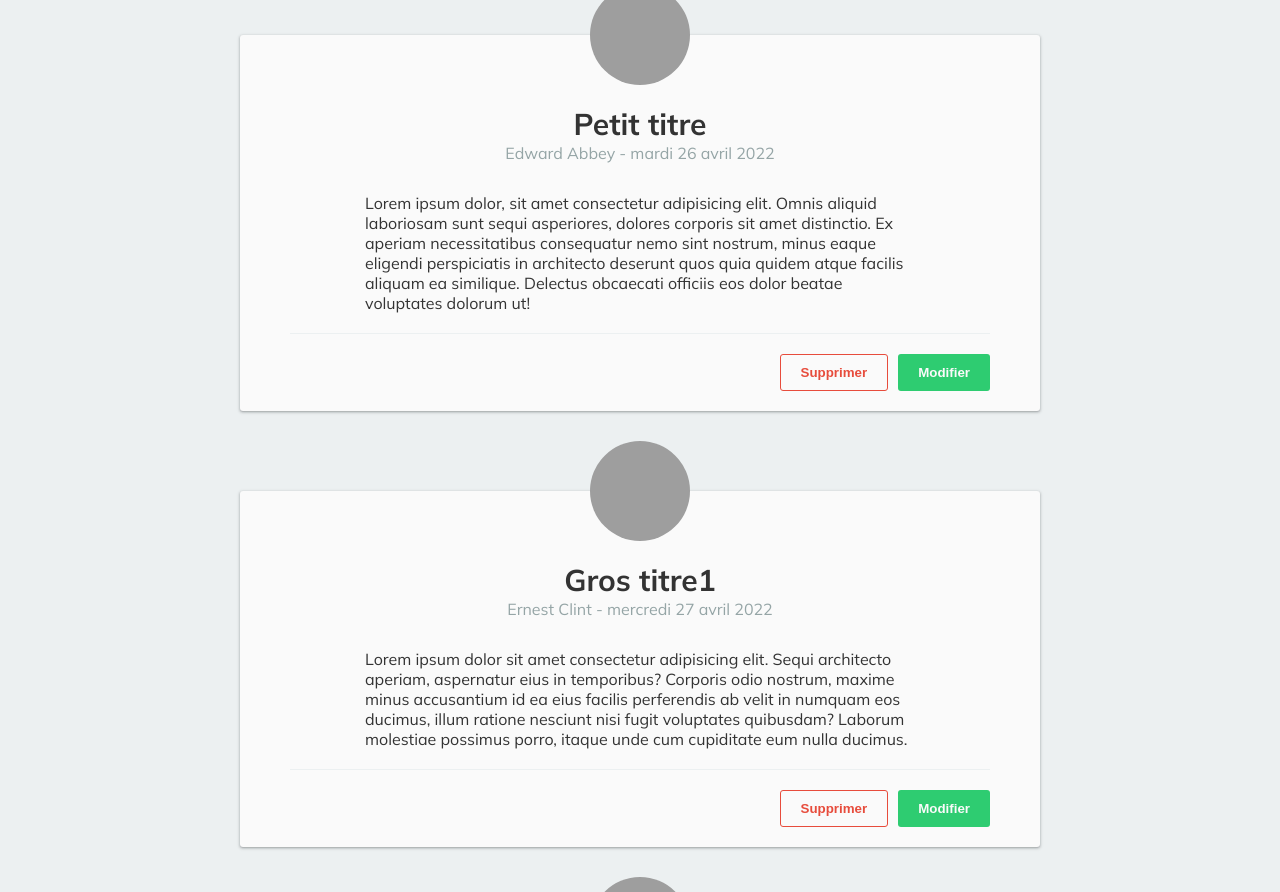
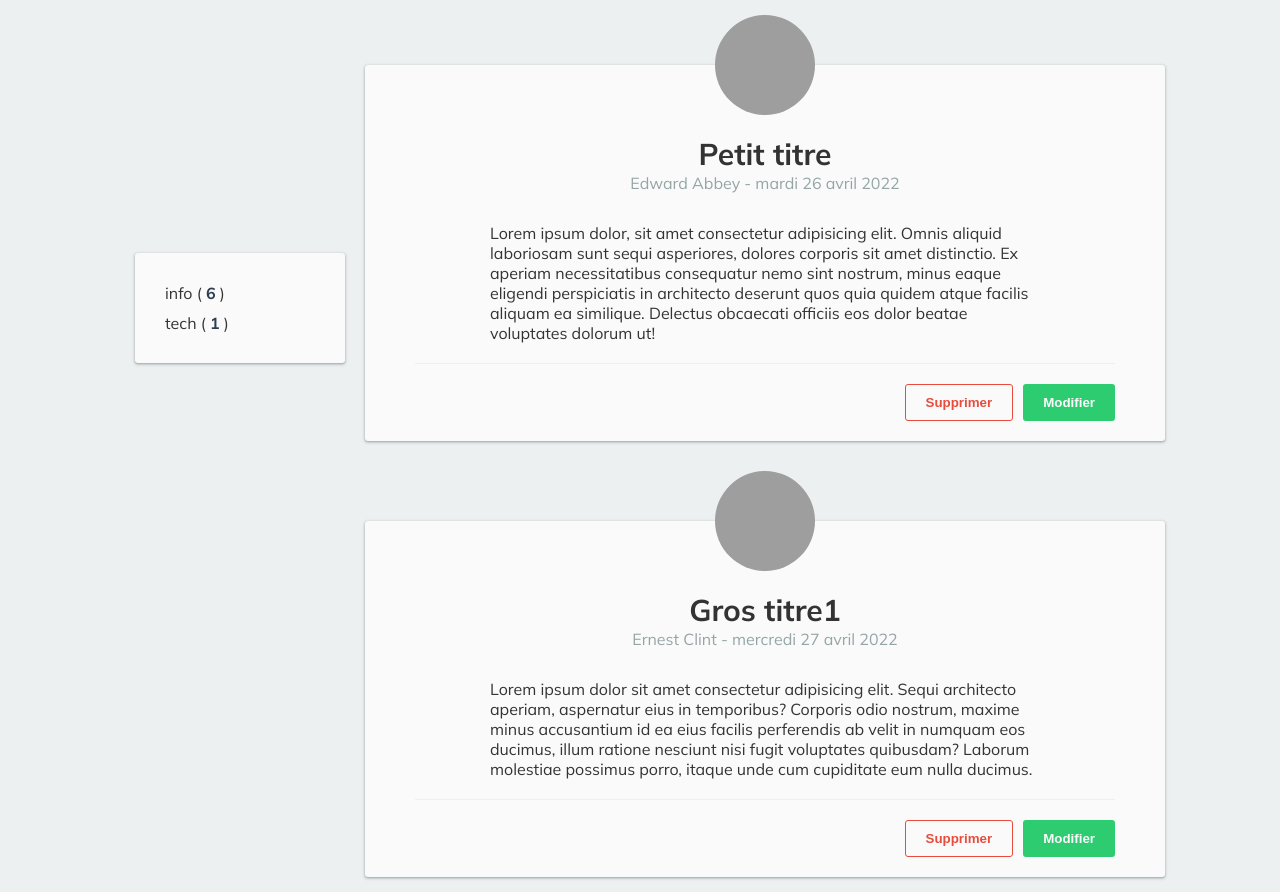
Before and after one commit to Younes80/blog-webpack, a website built with webpack: page src/index.html in a window 1280 px wide. Shown: the part 1573-2465 px from the top of the page. Built offline with nearby package versions, Linux system fonts and the light colour scheme; data requests are answered from the project's data file; grey boxes are pictures that could not be loaded.

Commit message:
modification update atricle

```diff
--- a/db.json
+++ b/db.json
@@ -53,6 +53,15 @@
       "content": "Lorem ipsum dolor sit amet consectetur adipisicing elit. Sequi architecto aperiam, aspernatur eius in temporibus? Corporis odio nostrum, maxime minus accusantium id ea eius facilis perferendis ab velit in numquam eos ducimus, illum ratione nesciunt nisi fugit voluptates quibusdam? Laborum molestiae possimus porro, itaque unde cum cupiditate eum nulla ducimus.",
       "createdAt": "Wed Apr 27 2022 08:19:50 GMT+0200 (heure d’été d’Europe centrale)",
       "id": 6
+    },
+    {
+      "author": "Ernest Clint",
+      "img": "https://randomuser.me/api/portraits/men/73.jpg",
+      "category": "tech",
+      "title": "Technologie",
+      "content": "Nulla tempus ligula nec augue viverra, a ultricies tellus tempus. Morbi non congue orci. Fusce sed eleifend massa. Nulla facilisi. In imperdiet arcu non turpis suscipit, in tincidunt velit ultrices. Quisque vestibulum libero sit amet eros pharetra, a pharetra elit dapibus. Nulla pretium, lorem vitae pharetra dapibus, diam leo varius ligula, ut luctus enim orci et libero. Aliquam tincidunt nisl at nisi tristique, at varius lacus venenatis. Nulla in interdum sem, vitae facilisis ex. Maecenas euismod nisl ex, et lobortis enim sagittis sed. Vivamus venenatis mattis convallis. Maecenas eget accumsan quam. Aenean ornare neque a leo commodo, vel volutpat tellus mattis. Class aptent taciti sociosqu ad litora torquent per conubia nostra, per inceptos himenaeos. Nunc et ex eu ex tempus facilisis. Donec ac tortor ut nunc semper dignissim eu interdum sapien.",
+      "createdAt": "Wed Apr 27 2022 14:37:12 GMT+0200 (heure d’été d’Europe centrale)",
+      "id": 7
     }
   ]
 }
--- a/src/assets/styles/_base.scss
+++ b/src/assets/styles/_base.scss
@@ -43,3 +43,7 @@ a {
 	color: var(--text);
 	text-decoration: none;
 }
+
+strong {
+	color: var(--accent);
+}
--- a/src/index.html
+++ b/src/index.html
@@ -33,6 +33,9 @@
 				</div>
 			</header>
 			<div class="content">
+				<div class="sidebar">
+					<ul class="categories"></ul>
+				</div>
 				<div class="articles-container"></div>
 			</div>
 			<footer>© blog</footer>
--- a/src/index.js
+++ b/src/index.js
@@ -4,6 +4,10 @@ import './index.scss';
 const url = 'http://localhost:3000/posts';
 
 const articleContainerElement = document.querySelector('.articles-container');
+const categoriesContainerElement = document.querySelector('.categories');
+
+let articles;
+let filter;
 
 const formatDate = date => {
 	return new Date(date).toLocaleDateString('fr-FR', {
@@ -14,8 +18,16 @@ const formatDate = date => {
 	});
 };
 
-const createArticles = articles => {
-	const articlesDom = articles.map(article => {
+const createArticles = () => {
+	const articlesDom = articles
+		.filter(article => {
+			if (filter) {
+				return article.category === filter;
+			} else {
+				return true;
+			}
+		})
+		.map(article => {
 			// console.log(article);
 			const articleDom = document.createElement('div');
 			articleDom.classList.add('article');
@@ -63,11 +75,55 @@ const createArticles = articles => {
 	});
 };
 
+const displayMenuCategories = categoriesArr => {
+	const liElements = categoriesArr.map(categoryElem => {
+		const li = document.createElement('li');
+		li.innerHTML = `${categoryElem[0]} ( <strong>${categoryElem[1]}</strong> )`;
+		li.addEventListener('click', () => {
+			if (filter === categoryElem[0]) {
+				filter = null;
+				li.classList.remove('active');
+			} else {
+				filter = categoryElem[0];
+				liElements.forEach(li => {
+					li.classList.remove('active');
+				});
+				li.classList.add('active');
+			}
+			createArticles();
+		});
+		return li;
+	});
+
+	categoriesContainerElement.innerHTML = '';
+	categoriesContainerElement.append(...liElements);
+};
+
+const createMenuCategories = () => {
+	const categories = articles.reduce((acc, article) => {
+		if (acc[article.category]) {
+			acc[article.category]++;
+		} else {
+			acc[article.category] = 1;
+		}
+		return acc;
+	}, {});
+
+	const categoriesArr = Object.keys(categories)
+		.map(category => {
+			return [category, categories[category]];
+		})
+		.sort((c1, c2) => c1[0].localeCompare(c2[0]));
+
+	displayMenuCategories(categoriesArr);
+};
+
 const fetchArticle = async () => {
 	try {
 		const response = await fetch(url);
-		const articles = await response.json();
-		createArticles(articles);
+		articles = await response.json();
+		createArticles();
+		createMenuCategories();
 	} catch (e) {
 		console.log('e : ', e);
 	}
--- a/src/index.scss
+++ b/src/index.scss
@@ -2,8 +2,46 @@
 
 .content {
 	display: flex;
+	@include xs {
+		flex-direction: column;
+	}
 	justify-content: center;
-	align-items: center;
+	align-items: flex-start;
+	padding-top: 5rem;
+	.sidebar {
+		flex: 0 0 25rem;
+		padding: 0 2rem 2rem 2rem;
+		@include xs {
+			flex: 0;
+			width: 100%;
+			padding: 0;
+			margin-bottom: 2rem;
+		}
+		.categories {
+			padding: 2rem;
+			background: #fafafa;
+			border-radius: 0.3rem;
+			box-shadow: var(--box-shadow);
+			li {
+				margin: 1rem;
+				transition: color 0.2s;
+				cursor: pointer;
+				&:hover {
+					color: var(--primary);
+					strong {
+						color: var(--primary);
+					}
+				}
+			}
+			.active {
+				color: var(--primary);
+				font-weight: 700;
+				strong {
+					color: var(--primary);
+				}
+			}
+		}
+	}
 	.articles-container {
 		max-width: 800px;
 		width: 100%;
```
Lines whose indentation alone changed are shown as unchanged.
